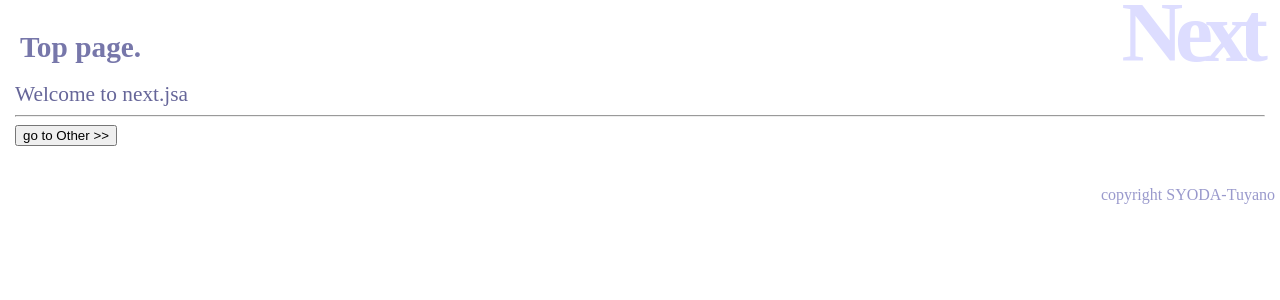
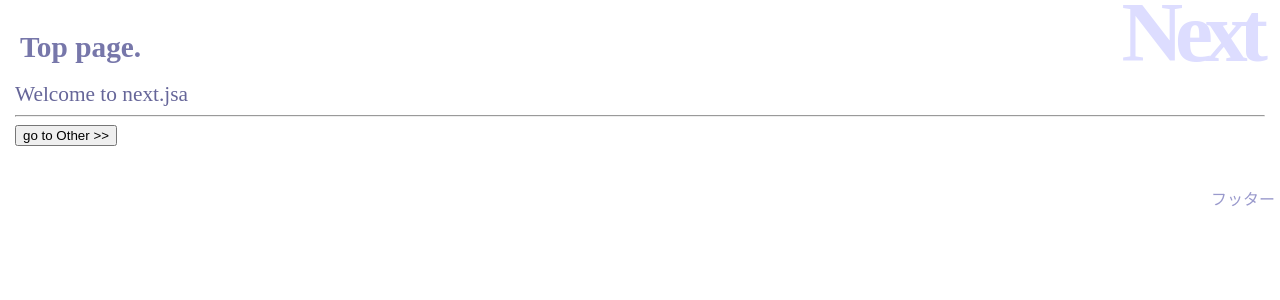
Before and after one commit to fbfb6123/next_react, a Next.js app: page / in a window 1280 px wide. Shown: the top 300 px of the page. Built offline with nearby package versions, Linux system fonts and the light colour scheme.

Commit message:
index.js

```diff
--- a/components/Layout.js
+++ b/components/Layout.js
@@ -12,7 +12,7 @@ class Layout extends Component {
         title={this.props.title} />
         {/* this.props.childrenがindex.jsから<Layout>コンテンツ内容</Layout>を取得して表示している */}
       {this.props.children}
-      <Footer footer="copyright SYODA-Tuyano"/>
+      <Footer footer={this.props.footer}/>
     </div>);
   }
 
--- a/pages/index.js
+++ b/pages/index.js
@@ -3,7 +3,7 @@ import Layout from '../components/Layout';
 
 //外部スタイルシート呼び出し
 export default () =>(
-  <Layout header="Next" title="Top page.">
+  <Layout header="Next" title="Top page." footer="フッター">
     <p>Welcome to next.jsa</p>
     <hr/>
     <Link href="./other"><button>
```
